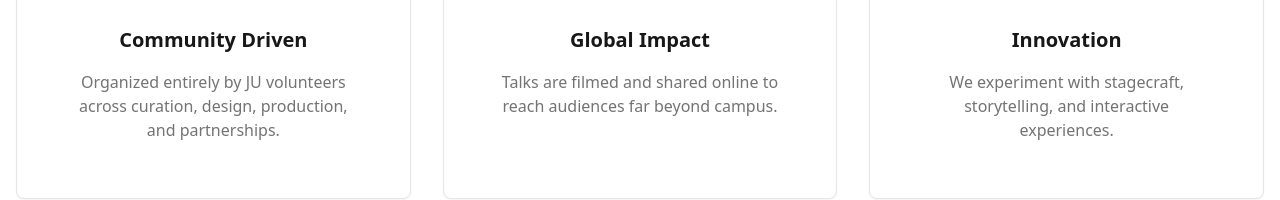
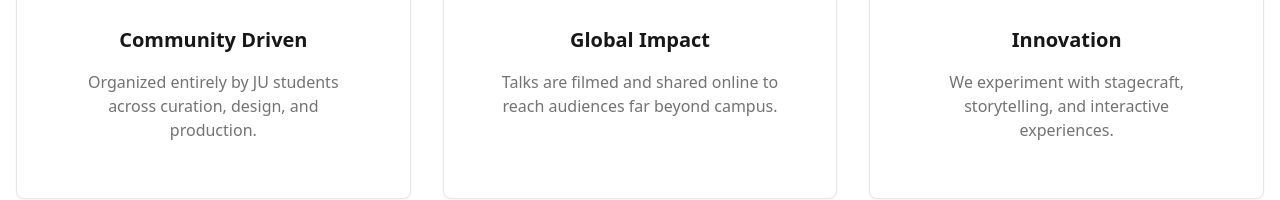
Before and after one commit to mazidulfarabi/tedx-ju, a React (Vite) app: page /about in a window 1280 px wide. Shown: the part 1867-2067 px from the top of the page. Built offline with nearby package versions, Linux system fonts and the light colour scheme.

Commit message:
Update About.tsx

```diff
--- a/src/pages/About.tsx
+++ b/src/pages/About.tsx
@@ -109,7 +109,7 @@ const About = () => {
                 <Users className="h-16 w-16 text-tedx-red mx-auto mb-6" />
                 <h3 className="text-xl font-semibold mb-4">Community Driven</h3>
                 <p className="text-muted-foreground">
-                  Organized entirely by JU volunteers across curation, design, production, and partnerships.
+                  Organized entirely by JU students across curation, design, and production.
                 </p>
               </CardContent>
             </Card>
```
